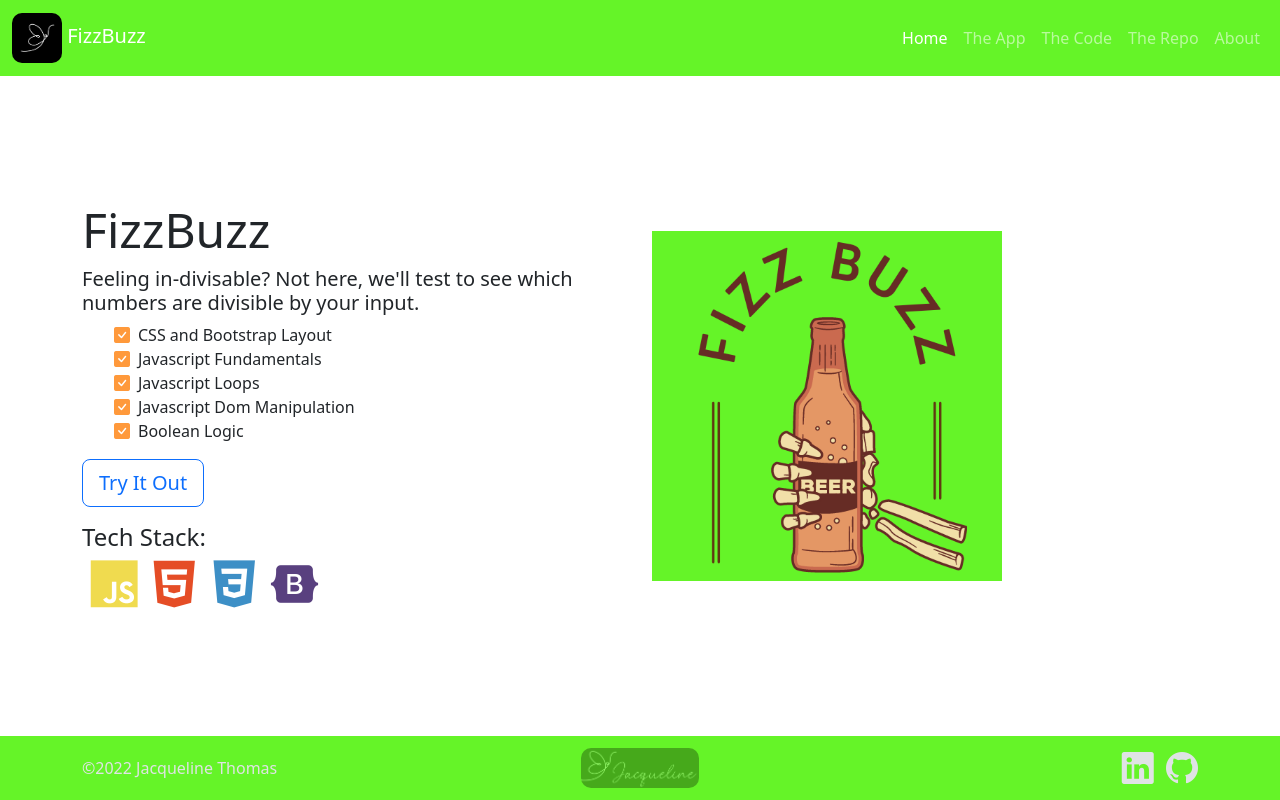
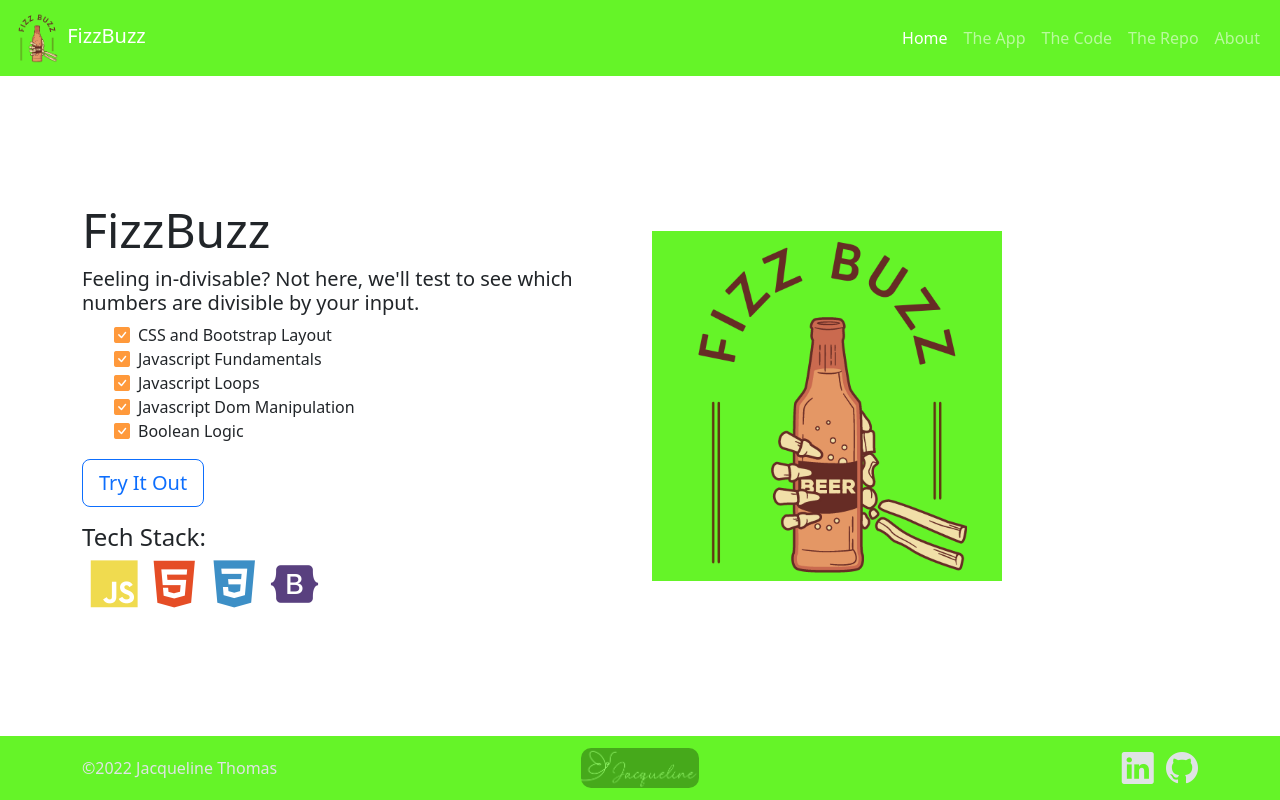
Before and after one commit to Veparity/fizzBuzz, a plain HTML site: page index.html in a window 1280 px wide. Drawn offline with nearby package versions, Linux system fonts and the light colour scheme; some packages are replaced by stand-ins of ours; a script that the page names is missing.

Commit message:
logo header

```diff
--- a/index.html
+++ b/index.html
@@ -31,7 +31,7 @@
       <nav class="navbar navbar-expand-lg navbar-dark fixed-top" id="mainNav">
         <div class="container-fluid">
           <a class="navbar-brand" href="/index.html"
-            ><img class="logoFly" src="/img/ButterflyWhiteOnBlack.png" height="50" />&nbsp;FizzBuzz</a
+            ><img class="logoFly" src="/img/FizzBuzz.png" height="50" />&nbsp;FizzBuzz</a
           >
           <button
             class="navbar-toggler"
```
